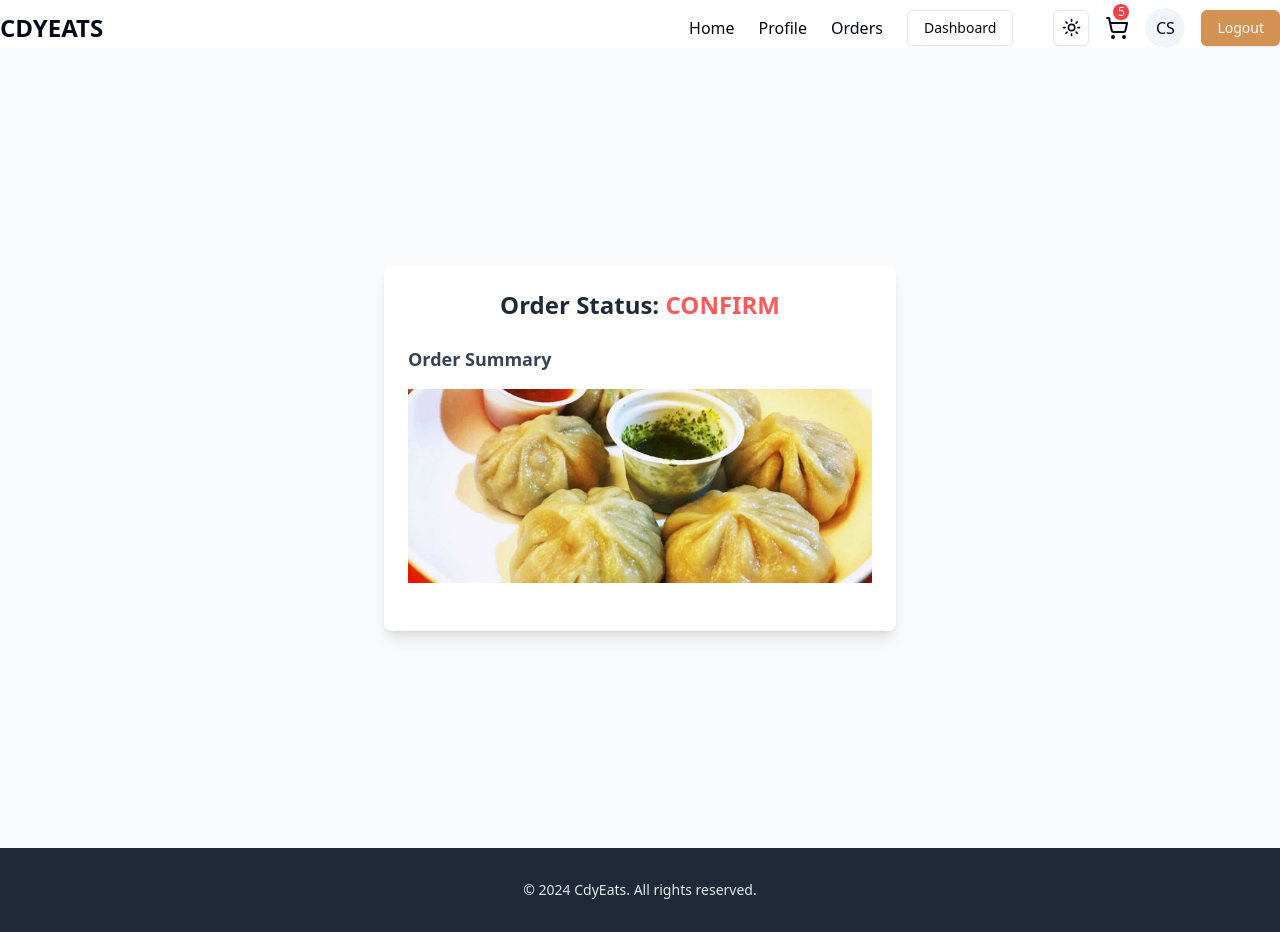
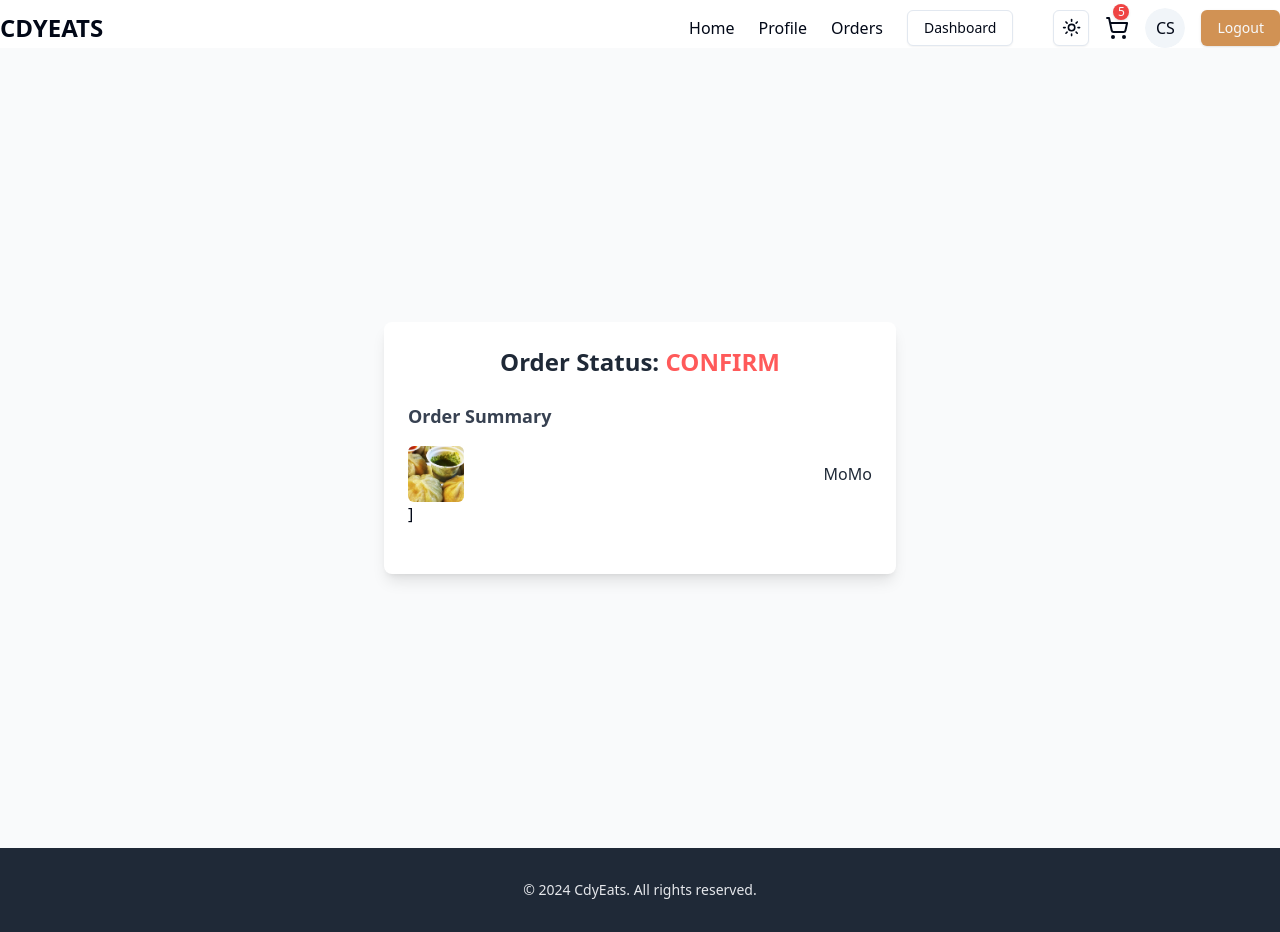
Before and after one commit to salamchy/cdyeats, a React (Vite) app: page /order/status in a window 1280 px wide. Built offline with nearby package versions, Linux system fonts and the light colour scheme.

Commit message:
ordered displayed

```diff
--- a/src/components/Success.tsx
+++ b/src/components/Success.tsx
@@ -25,10 +25,17 @@ const Success = () => {
           <h2 className="text-lg font-semibold text-gray-700 dark:text-gray-300 mb-4">
             Order Summary
           </h2>
-
+          {/* Ordered Displayed Here */}
           <div className="mb4">
             <div className="flex justify-between items-center">
-              <img src={MOMO} alt="" />
+              <img src={MOMO} className="w-14 h-14 rounded-md object-cover" />
+              <h3 className="ml-4 text-gray-800 dark:text-gray-200 font-medium">
+                MoMo
+              </h3>
+            </div>
+            ]
+            <div className="text-right">
+              <div className="text-gray-800 dark:text-gray-200 flex items-center"></div>
             </div>
           </div>
         </div>
```
